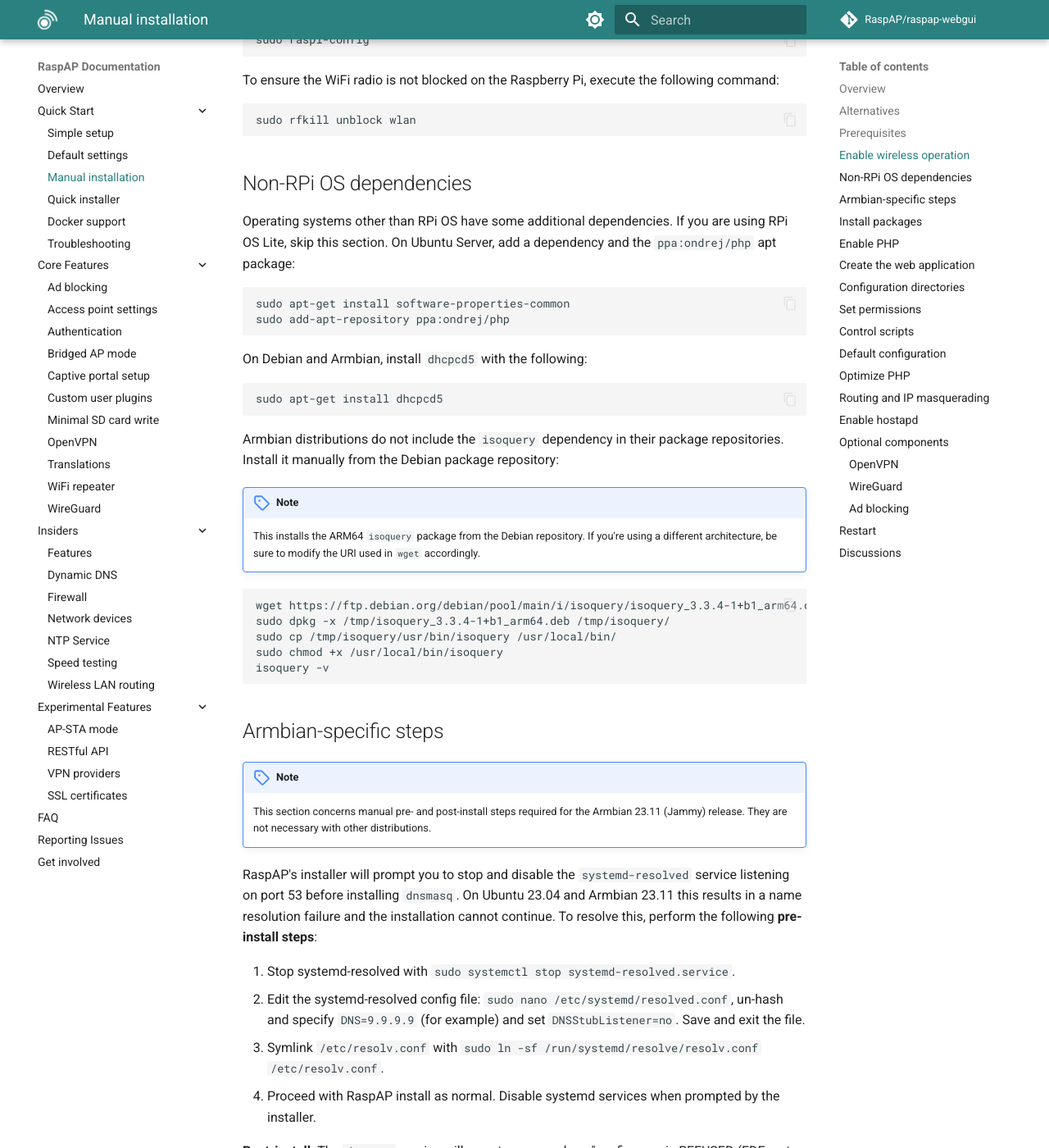
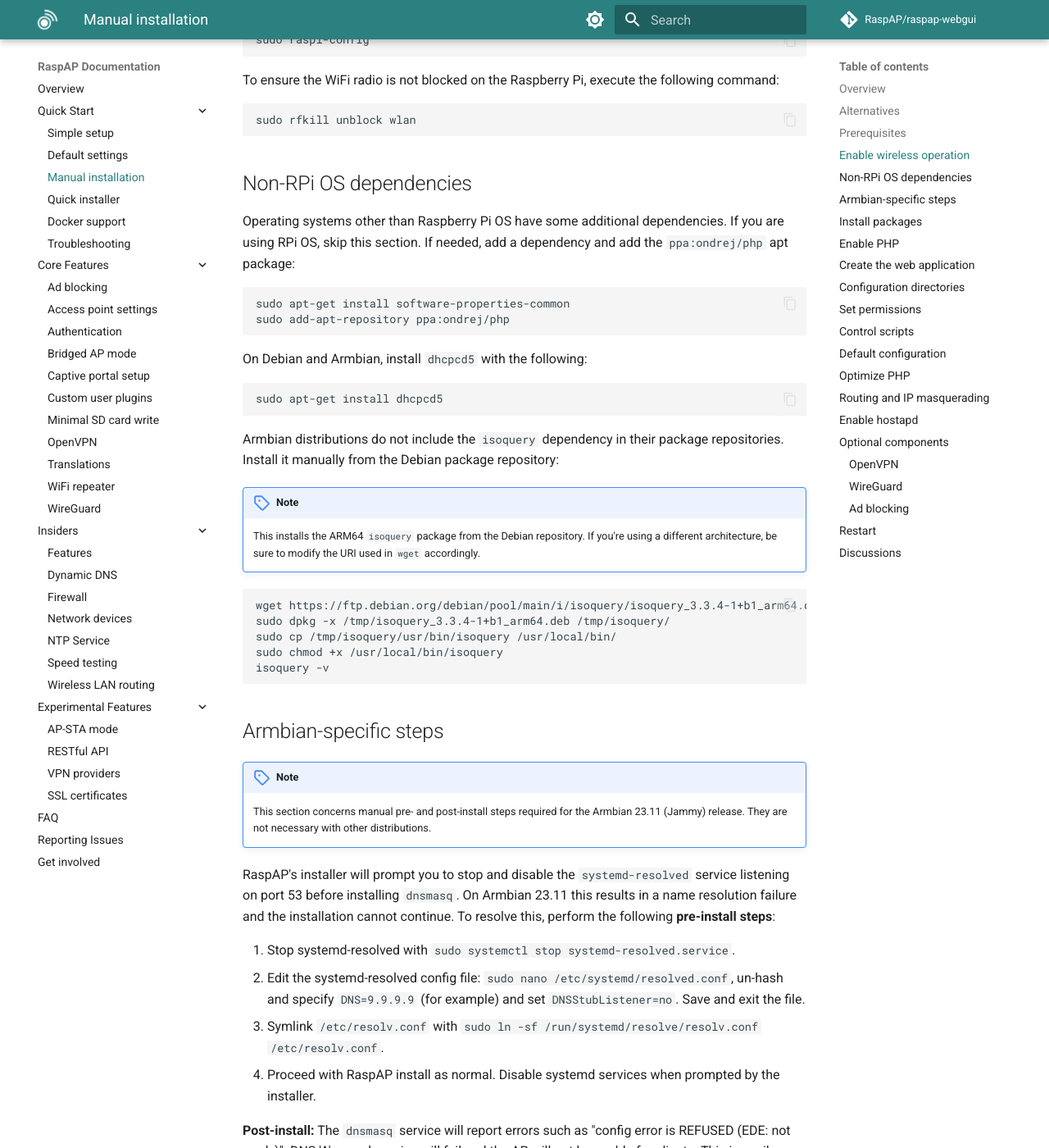
Before and after one commit to RaspAP/raspap-docs, an MkDocs documentation site: the page built from docs/manual.md, in a window 1280 px wide and 1400 px high, scrolled down 1017 px. Shown: the whole window at 82% size. Built offline with MkDocs 1.6.1 and Material for MkDocs 9.7.7, drawn with Linux system fonts in a browser that asks for light colours; comment, search, counter and statistics services are not loaded; some of the changed text lies outside the part shown.

````diff
--- a/docs/manual.md
+++ b/docs/manual.md
@@ -35,7 +35,7 @@ sudo rfkill unblock wlan
 ```
 
 ## Non-RPi OS dependencies
-Operating systems other than RPi OS have some additional dependencies. If you are using RPi OS Lite, skip this section. On Ubuntu Server, add a dependency and the `ppa:ondrej/php` apt package:
+Operating systems other than Raspberry Pi OS have some additional dependencies. If you are using RPi OS, skip this section. If needed, add a dependency and add the `ppa:ondrej/php` apt package:
 
 ```
 sudo apt-get install software-properties-common
@@ -66,7 +66,7 @@ isoquery -v
 !!! note "Note"
     This section concerns manual pre- and post-install steps required for the Armbian 23.11 (Jammy) release. They are not necessary with other distributions.
 
-RaspAP's installer will prompt you to stop and disable the `systemd-resolved` service listening on port 53 before installing `dnsmasq`. On Ubuntu 23.04 and Armbian 23.11 this results in a name resolution failure and the installation cannot continue. To resolve this, perform the following **pre-install steps**:
+RaspAP's installer will prompt you to stop and disable the `systemd-resolved` service listening on port 53 before installing `dnsmasq`. On Armbian 23.11 this results in a name resolution failure and the installation cannot continue. To resolve this, perform the following **pre-install steps**:
 
 1. Stop systemd-resolved with `sudo systemctl stop systemd-resolved.service`.
 1. Edit the systemd-resolved config file: `sudo nano /etc/systemd/resolved.conf`, un-hash and specify `DNS=9.9.9.9` (for example) and set `DNSStubListener=no`. Save and exit the file.
@@ -87,7 +87,7 @@ Install git, lighttpd, php8, hostapd, dnsmasq and some extra packages with the f
 sudo apt-get install lighttpd git hostapd dnsmasq iptables-persistent vnstat qrencode php8.2-cgi jq isoquery
 ```
 !!! note "Note"
-    For Raspberry Pi OS Lite (bullseye), Debian 11 and Ubuntu Server 22.04, replace `php8.2-cgi` with `php7.4-cgi`. For Ubuntu Server 23.04, you may use `php8.1-cgi`.
+    For Raspberry Pi OS Lite (bullseye) and Debian 11, replace `php8.2-cgi` with `php7.4-cgi`.
 
 On Raspberry Pi OS 32- and 64-bit (Bookworm), install `dhcpcd5` with a dependency:
 
````
Also changed, not shown: other parts of docs/manual.md (+2 -1 lines).
